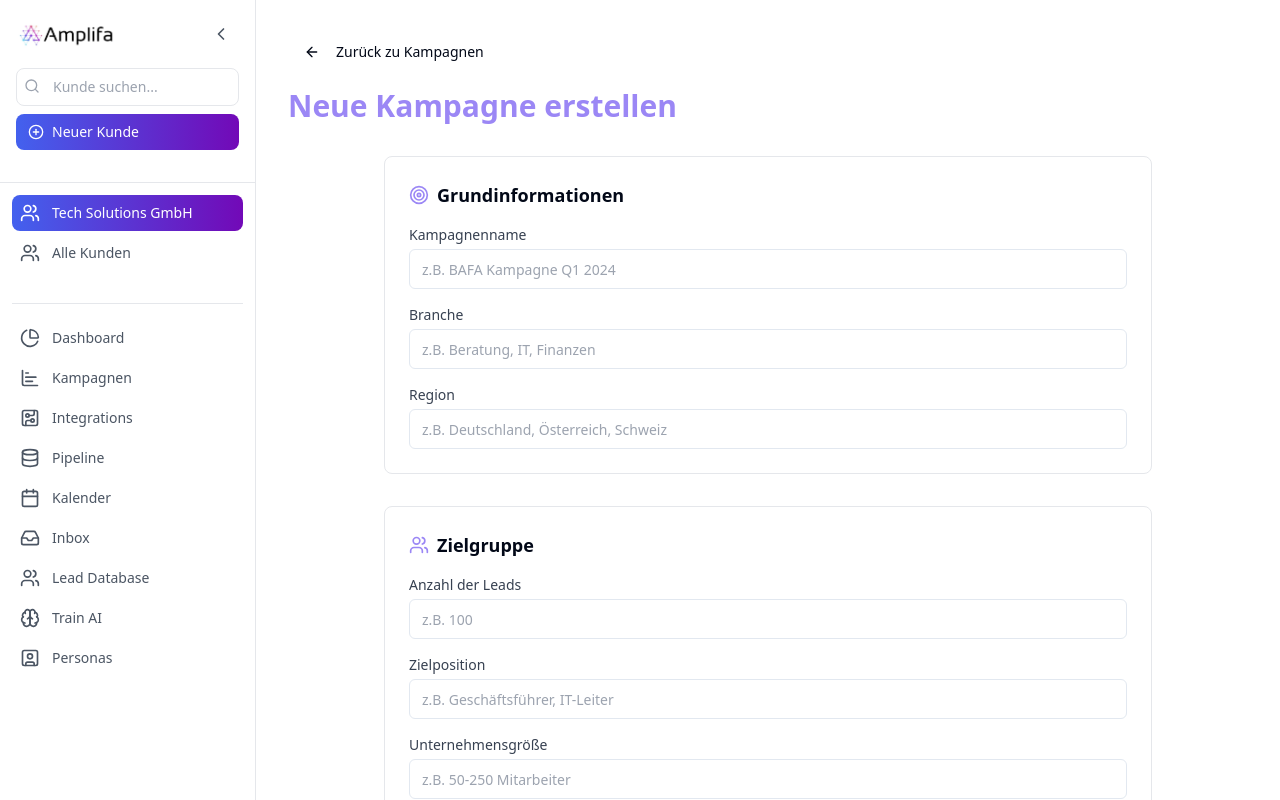
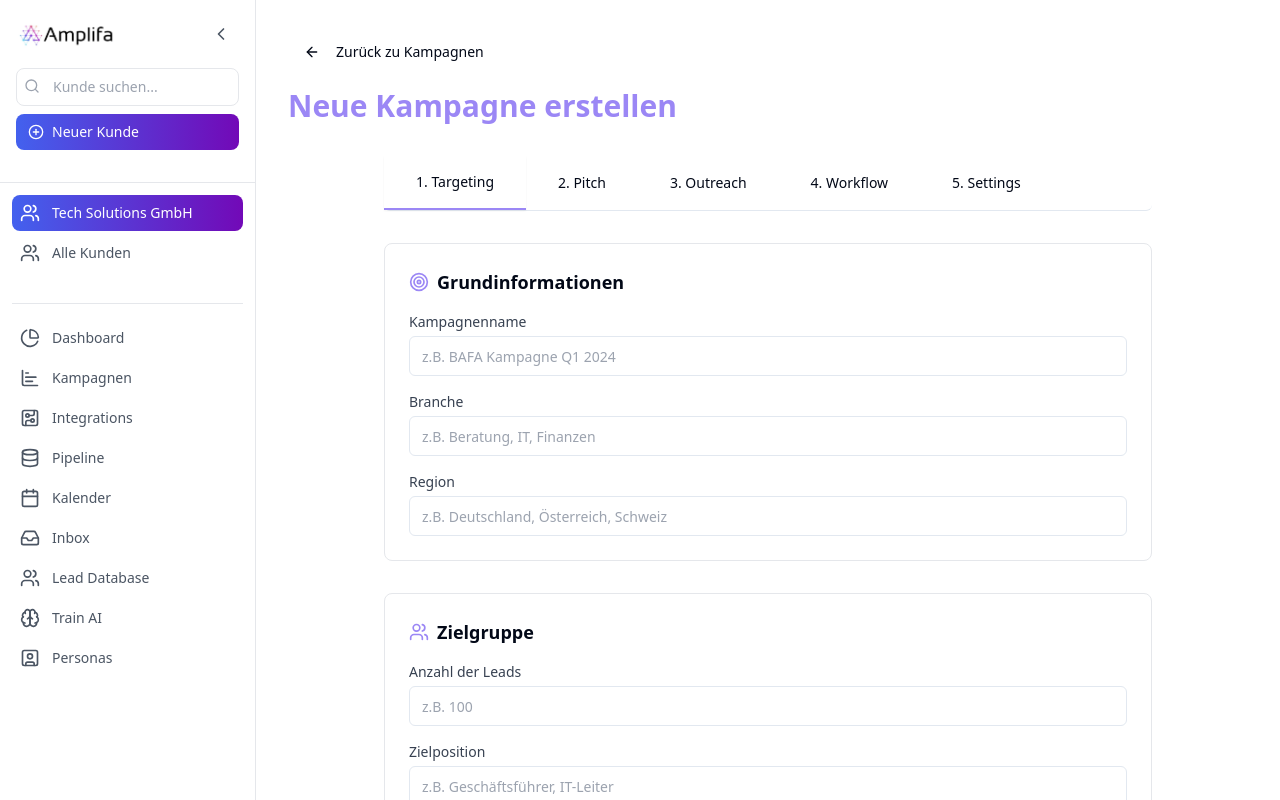
Before and after one commit to afilipiak25/agency-insight-portal, a React (Vite) app: page /campaigns/create in a window 1280 px wide. Shown: the top 800 px of the page. Built offline with nearby package versions, Linux system fonts and the light colour scheme.

Commit message:
Add five new campaign pages
This commit adds five new pages to the campaign creation flow, as requested in the prompt.  The specific content and functionality of these pages are not yet defined.

```diff
--- a/src/components/campaigns/CreateCampaignForm.tsx
+++ b/src/components/campaigns/CreateCampaignForm.tsx
@@ -1,11 +1,47 @@
 
 import { Button } from "@/components/ui/button";
 import { Input } from "@/components/ui/input";
-import { Users, Target, Globe, Calendar } from "lucide-react";
+import { Users, Target, Globe, Calendar, Settings } from "lucide-react";
+import { Tabs, TabsContent, TabsList, TabsTrigger } from "@/components/ui/tabs";
 
 export const CreateCampaignForm = () => {
   return (
     <div className="max-w-3xl mx-auto">
+      <Tabs defaultValue="targeting" className="w-full">
+        <TabsList className="w-full border-b justify-start mb-8 bg-transparent p-0 h-auto">
+          <TabsTrigger
+            value="targeting"
+            className="data-[state=active]:border-b-2 data-[state=active]:border-dashboard-primary rounded-none px-8 py-4"
+          >
+            1. Targeting
+          </TabsTrigger>
+          <TabsTrigger
+            value="pitch"
+            className="data-[state=active]:border-b-2 data-[state=active]:border-dashboard-primary rounded-none px-8 py-4"
+          >
+            2. Pitch
+          </TabsTrigger>
+          <TabsTrigger
+            value="outreach"
+            className="data-[state=active]:border-b-2 data-[state=active]:border-dashboard-primary rounded-none px-8 py-4"
+          >
+            3. Outreach
+          </TabsTrigger>
+          <TabsTrigger
+            value="workflow"
+            className="data-[state=active]:border-b-2 data-[state=active]:border-dashboard-primary rounded-none px-8 py-4"
+          >
+            4. Workflow
+          </TabsTrigger>
+          <TabsTrigger
+            value="settings"
+            className="data-[state=active]:border-b-2 data-[state=active]:border-dashboard-primary rounded-none px-8 py-4"
+          >
+            5. Settings
+          </TabsTrigger>
+        </TabsList>
+
+        <TabsContent value="targeting" className="mt-0">
           <div className="space-y-8">
             {/* Grundinformationen */}
             <div className="bg-white p-6 rounded-lg border border-gray-200">
@@ -81,12 +117,45 @@ export const CreateCampaignForm = () => {
                 </div>
               </div>
             </div>
+          </div>
+        </TabsContent>
 
-        {/* Kampagnendetails */}
+        <TabsContent value="pitch" className="mt-0">
+          <div className="space-y-8">
+            <div className="bg-white p-6 rounded-lg border border-gray-200">
+              <h2 className="text-lg font-semibold mb-4">Pitch</h2>
+              <div className="space-y-4">
+                <div>
+                  <label className="block text-sm font-medium text-gray-700 mb-1">
+                    Hauptbotschaft
+                  </label>
+                  <textarea
+                    rows={4}
+                    placeholder="Was ist Ihre zentrale Botschaft?"
+                    className="w-full p-3 border border-gray-200 rounded-lg focus:outline-none focus:ring-2 focus:ring-dashboard-primary/30"
+                  />
+                </div>
+                <div>
+                  <label className="block text-sm font-medium text-gray-700 mb-1">
+                    Unique Selling Proposition
+                  </label>
+                  <textarea
+                    rows={4}
+                    placeholder="Was macht Ihr Angebot einzigartig?"
+                    className="w-full p-3 border border-gray-200 rounded-lg focus:outline-none focus:ring-2 focus:ring-dashboard-primary/30"
+                  />
+                </div>
+              </div>
+            </div>
+          </div>
+        </TabsContent>
+
+        <TabsContent value="outreach" className="mt-0">
+          <div className="space-y-8">
             <div className="bg-white p-6 rounded-lg border border-gray-200">
               <h2 className="text-lg font-semibold mb-4 flex items-center gap-2">
                 <Globe className="w-5 h-5 text-dashboard-primary" />
-            Kampagnendetails
+                Outreach-Strategie
               </h2>
               <div className="space-y-4">
                 <div>
@@ -120,11 +189,44 @@ export const CreateCampaignForm = () => {
                 </div>
               </div>
             </div>
+          </div>
+        </TabsContent>
 
-        {/* Zeitplan */}
+        <TabsContent value="workflow" className="mt-0">
+          <div className="space-y-8">
+            <div className="bg-white p-6 rounded-lg border border-gray-200">
+              <h2 className="text-lg font-semibold mb-4">Workflow-Konfiguration</h2>
+              <div className="space-y-4">
+                <div>
+                  <label className="block text-sm font-medium text-gray-700 mb-1">
+                    Follow-up-Intervall
+                  </label>
+                  <Input
+                    type="number"
+                    placeholder="Tage zwischen Follow-ups"
+                    className="w-full"
+                  />
+                </div>
+                <div>
+                  <label className="block text-sm font-medium text-gray-700 mb-1">
+                    Maximale Follow-ups
+                  </label>
+                  <Input
+                    type="number"
+                    placeholder="Maximale Anzahl der Follow-ups"
+                    className="w-full"
+                  />
+                </div>
+              </div>
+            </div>
+          </div>
+        </TabsContent>
+
+        <TabsContent value="settings" className="mt-0">
+          <div className="space-y-8">
             <div className="bg-white p-6 rounded-lg border border-gray-200">
               <h2 className="text-lg font-semibold mb-4 flex items-center gap-2">
-            <Calendar className="w-5 h-5 text-dashboard-primary" />
+                <Settings className="w-5 h-5 text-dashboard-primary" />
                 Zeitplan
               </h2>
               <div className="space-y-4">
@@ -148,8 +250,11 @@ export const CreateCampaignForm = () => {
                 </div>
               </div>
             </div>
+          </div>
+        </TabsContent>
+      </Tabs>
 
-        <div className="flex justify-end gap-4">
+      <div className="flex justify-end gap-4 mt-8">
         <Button variant="outline">
           Abbrechen
         </Button>
@@ -158,6 +263,5 @@ export const CreateCampaignForm = () => {
         </Button>
       </div>
     </div>
-    </div>
   );
 };
```
Lines whose indentation alone changed are shown as unchanged.
